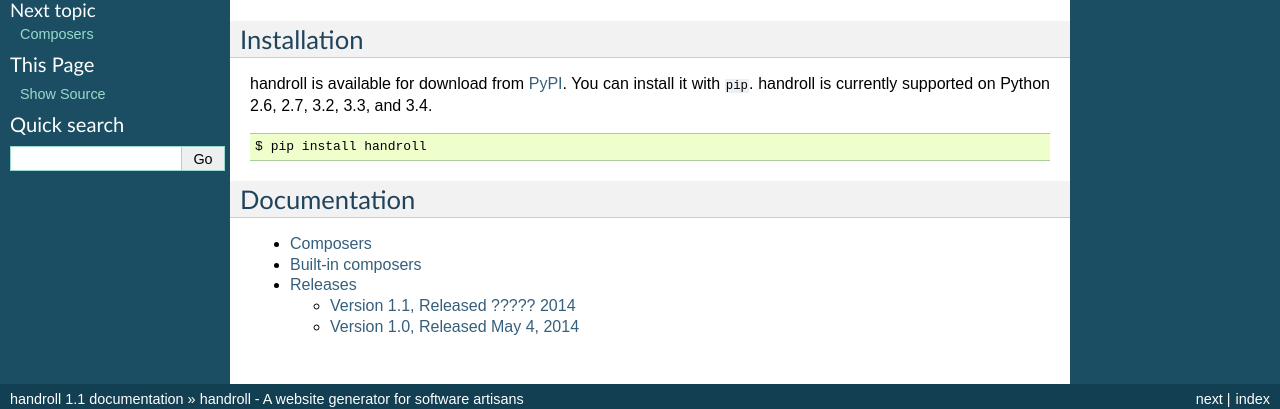
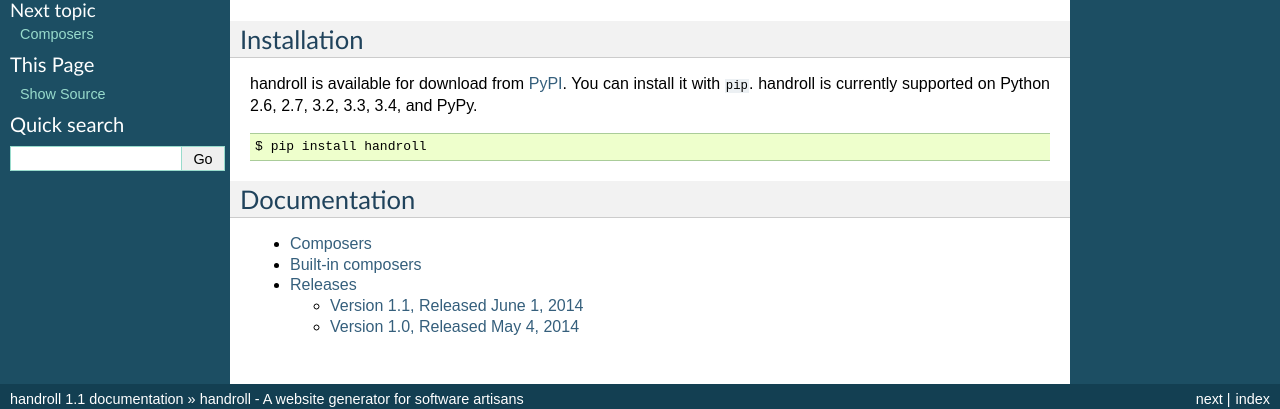
Before and after one commit to handroll/handroll, a Sphinx documentation site: the page built from docs/index.rst, in a window 1280 px wide. Shown: the part 149-558 px from the top of the page. Built offline with Sphinx 7.4.7, drawn with Linux system fonts in a browser that asks for light colours.

Commit message:
Prepare for 1.1 release.

```diff
--- a/docs/index.rst
+++ b/docs/index.rst
@@ -11,7 +11,7 @@
 
 handroll is available for download from `PyPI
 <https://pypi.python.org/pypi/handroll>`_.  You can install it with ``pip``.
-handroll is currently supported on Python 2.6, 2.7, 3.2, 3.3, and 3.4.
+handroll is currently supported on Python 2.6, 2.7, 3.2, 3.3, 3.4, and PyPy.
 
 .. code-block:: bash
 
--- a/docs/releases.rst
+++ b/docs/releases.rst
@@ -1,8 +1,8 @@
 Releases
 ========
 
-Version 1.1, Released ????? 2014
---------------------------------
+Version 1.1, Released June 1, 2014
+----------------------------------
 
 * Skip undesirable file types (e.g., Vim .swp files).
 * Use Markdown code highlighting (via Pygments) and fenced code extensions.
```
